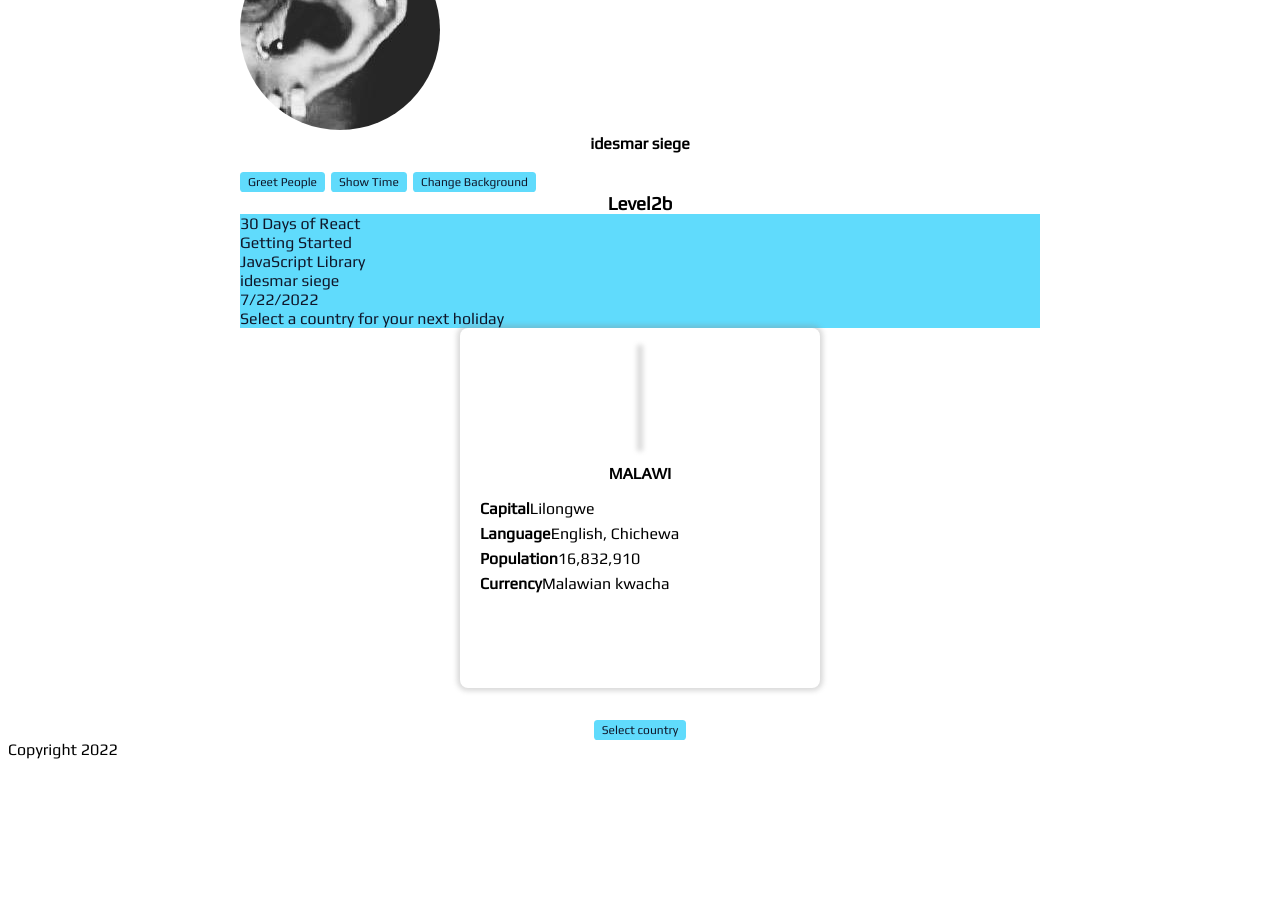
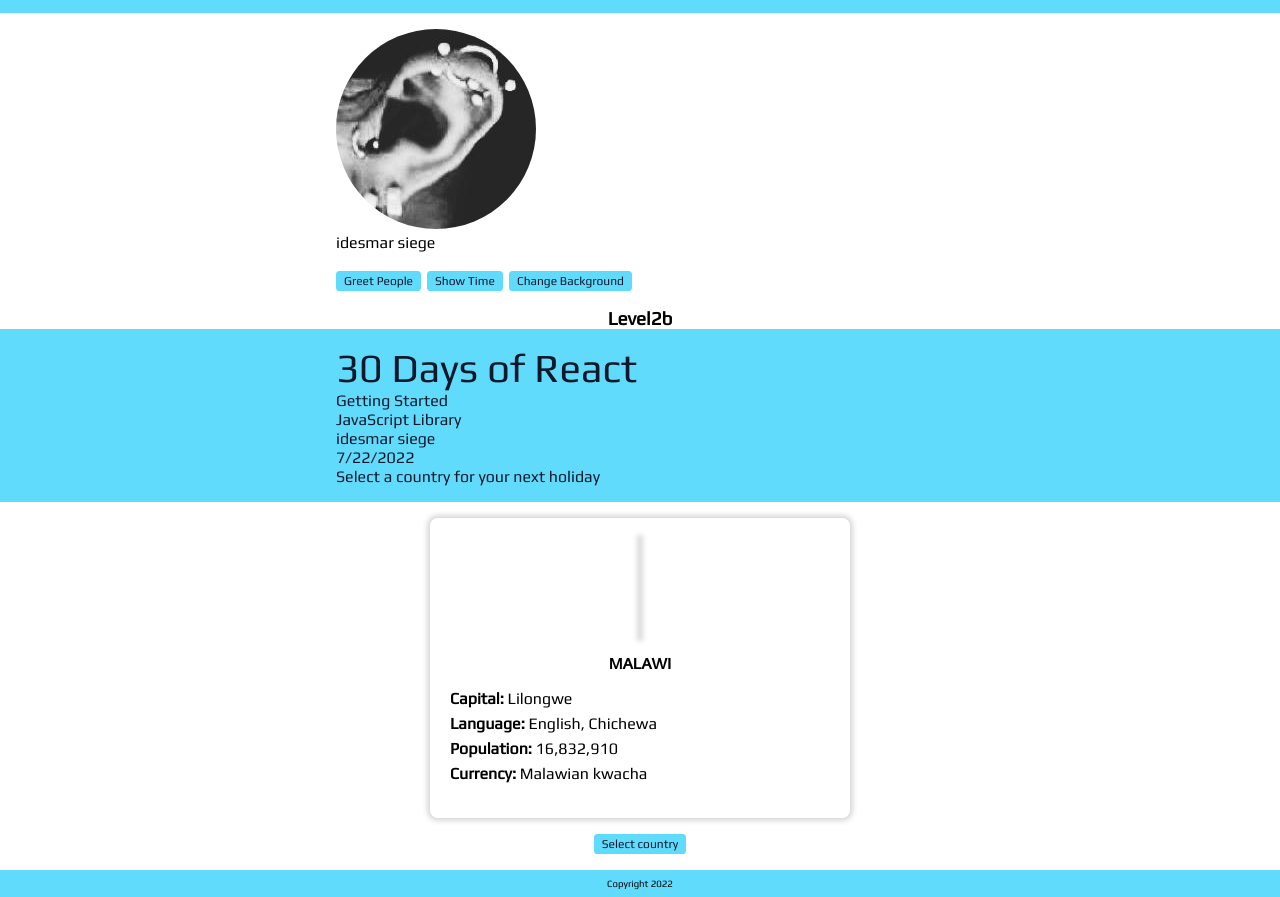
Before and after one commit to idesmar/30-Days-Of-React-Exercises, a React (Create React App) app in the folder day08/: page / in a window 1280 px wide. Shown: the part 580-1477 px from the top of the page. Before the commit the page ends 1347 px from the top, so only its background shows below. Built offline with nearby package versions, Linux system fonts and the light colour scheme; no server answers.

Commit message:
done day08 - func

```diff
--- a/day08/src/App.css
+++ b/day08/src/App.css
@@ -7,10 +7,9 @@ body {
 :root {
   --dark-bgColor: #0f172a;
   --dark-fColor: #60dbfc;
-  --light-bgColor: #0f172a;
+  --light-bgColor: #60dbfc;
   --light-fColor: #0f172a;
 }
-
 
 summary {
   cursor: pointer;
@@ -18,12 +17,6 @@ summary {
   color: var(--dark-fColor);
   padding: 0.5rem 1rem;
   border-radius: 0.3em;
-}
-
-section {
-  width: 50rem;
-  max-width: 100%;
-  margin: 0 auto;
 }
 
 section + section {
@@ -49,9 +42,23 @@ code {
   white-space: nowrap;
 }
 
-
-h1, h2, h3, h4 {
+h1, h2, h3 {
   text-align: center;
   font-size: revert;
   font-weight: revert;
 }
+
+.container {
+  /* outline: 1px solid red; */
+  width: 40rem;
+  max-width: 100%;
+  margin: 0 auto;
+  padding: 1rem;
+}
+
+footer {
+  text-align: center;
+  background-color: var(--light-bgColor);
+  padding: 0.5rem 1rem;
+  font-size: 0.6rem;
+}
--- a/day08/src/components/Level1.js
+++ b/day08/src/components/Level1.js
@@ -9,8 +9,8 @@ const Level1 = () => {
     <section>
       <h2>Exercise Level 1</h2>
 
+      <div className="container">
         <small style={{ display: 'block', textAlign: 'center', marginBottom: '0.5rem' }}><em style={{ fontWeight: '500' }}>NOTE:</em> All answers are based on the author's understanding. It is greatly appreciated if any needed corrections or clarifications is brought to the attention of the author. Fastest way to connect is twitter <a style={{ backgroundColor: 'green', color: '#fff', paddingInline: '0.6rem', borderRadius: '100vw' }} href="https://twitter.com/idesmar">@idesmar</a>. Thank you!</small>
-
         <ul className='QNA'>
           {qna.map(q => {
             return (
@@ -23,6 +23,8 @@ const Level1 = () => {
             )
           })}
         </ul>
+      </div>
+
     </section>
   )
 }
--- a/day08/src/components/Level2Func.js
+++ b/day08/src/components/Level2Func.js
@@ -22,8 +22,8 @@ const glob = {
 //////////////////////////////////////////////////////// */
 
 
-const Banner = ({ headers, theme }) => {
-  const defaultBannerStyle = {
+const Header = ({ headers, theme }) => {
+  const defaultHeaderStyle = {
     backgroundColor: glob.light.bgColor,
     color: glob.light.fColor,
   }
@@ -31,11 +31,16 @@ const Banner = ({ headers, theme }) => {
   const themeName = theme === undefined ? '' : theme.name
 
   return (
-    // theme.name used to identify if defaultBannerStyle will be used or follow the [dark] theme colors
-    <header style={themeName !== 'dark' ? defaultBannerStyle : theme} >
+    // theme.name used to identify if defaultHeaderStyle will be used or follow the [dark] theme colors
+    <header style={themeName !== 'dark' ? defaultHeaderStyle : theme}>
+      <div className="container">
         {
-        headers.map(header => <p key={'header'+ makeID()} >{header}</p>)
+          headers.map((header, headerIdx) => {
+            if (headerIdx) return <p key={'header' + makeID()} >{header}</p>
+            return <p key={'header' + makeID()} style={{ fontSize: '2.5rem', }} >{header}</p>
+          })
         }
+      </div>
     </header>
   )
 }
@@ -116,7 +121,6 @@ const Level2a = ({
     setTheme(newTheme)
   }
 
-
   const [time, setTime] = useState('')
   const showTime = () => {
     const timeNow = !time ? (new Date()).toLocaleTimeString() : ''
@@ -141,18 +145,23 @@ const Level2a = ({
   return (
     <div style={theme}>
       <h3>Level2a</h3>
-      <Banner headers={headers} theme={theme} />
+      <Header headers={headers} theme={theme} />
+      <div className="container">
+
         <img style={imgStyle} width={120} src={img} alt="" />
         <h4>{fullName}</h4>
         {
           // empty element as placeholder --- not really advisable for accessibility reasons
           time ? <p>{time}</p> : <p style={{ height: '1.2em' }}></p>
         }
+
         <div style={{ display: 'flex', gap: rem(6) }} >
           {buttons.map(button => {
             const { text, onClick } = button
             return <Button key={'btn' + makeID()} text={text} onClick={onClick} />
           })}
+        </div>
+
       </div>
     </div>
   )
@@ -162,8 +171,6 @@ const Level2a = ({
 /* ////////////////////////////////////////////////////////
   > Level2b
 //////////////////////////////////////////////////////// */
-
-
 
 
 const CountryDetails = ({ title, desc }) => {
@@ -176,7 +183,7 @@ const CountryDetails = ({ title, desc }) => {
   }
   return (
     <p style={pStyle}>
-      <span style={titleStyle}>{title}</span>
+      <span style={titleStyle}>{title}: </span>
       {desc}
     </p>
   )
@@ -210,12 +217,12 @@ const CountryCard = ({ country: { name, capital, languages, population, currency
     alignItems: 'center',
   }
   const cardStyle = {
-    margin: '0 auto',
+    margin: '0 auto 1rem',
     borderRadius: '0.5em',
     boxShadow,
-    width: rem(360),
+    width: rem(420),
     maxWidth: '100%',
-    height: rem(360),
+    height: rem(300),
     display: 'flex',
     flexDirection: 'column',
     padding: rem(20),
@@ -249,7 +256,7 @@ const CountryCard = ({ country: { name, capital, languages, population, currency
       <div style={ imgContainer }>
         <img style={imgStyle} src={flag} alt="" />
       </div>
-      <h4 style={{ padding: '1rem' }}>{name.toUpperCase()}</h4>
+      <h4 style={{ padding: '1rem', textAlign: 'center', fontWeight: 'bold',  }}>{name.toUpperCase()}</h4>
       {
         countryDetails.map(({ title, desc }) => (
           <CountryDetails
@@ -290,13 +297,13 @@ const Level2bFunc = ({
   return (
     <div>
       <h3>Level2b</h3>
-      <Banner headers={headers}/>
-      <div>
+      <Header headers={headers}/>
+      <div className='container'>
         <CountryCard country={countries[countryIdx]} />
         <Button
           text={'Select country'}
           onClick={changeCountry}
-          addStyle={{ display: 'block', margin: '2rem auto 0 auto' }}
+          addStyle={{ display: 'block', margin: '0 auto' }}
         />
       </div>
     </div>
@@ -329,7 +336,8 @@ const Level2Func = () => {
   user.fullName = fullName
 
   return (
-    <section >
+
+    <section>
       <h2>Exercise Level 2</h2>
       <Level2a
         user={user}
--- a/day08/src/reset.css
+++ b/day08/src/reset.css
@@ -5,7 +5,8 @@
 
 /* Remove all the styles of the "User-Agent-Stylesheet", except for the 'display' property
   - The "symbol *" part is to solve Firefox SVG sprite bug */
-*:where(:not(html, body, iframe, canvas, img, svg, video):not(svg *, symbol *)) {
+/* > idesmar: removed body from original list of exceptions */
+*:where(:not(html, iframe, canvas, img, svg, video):not(svg *, symbol *)) {
   all: unset;
   display: revert;
 }
```
Lines whose indentation alone changed are shown as unchanged.
